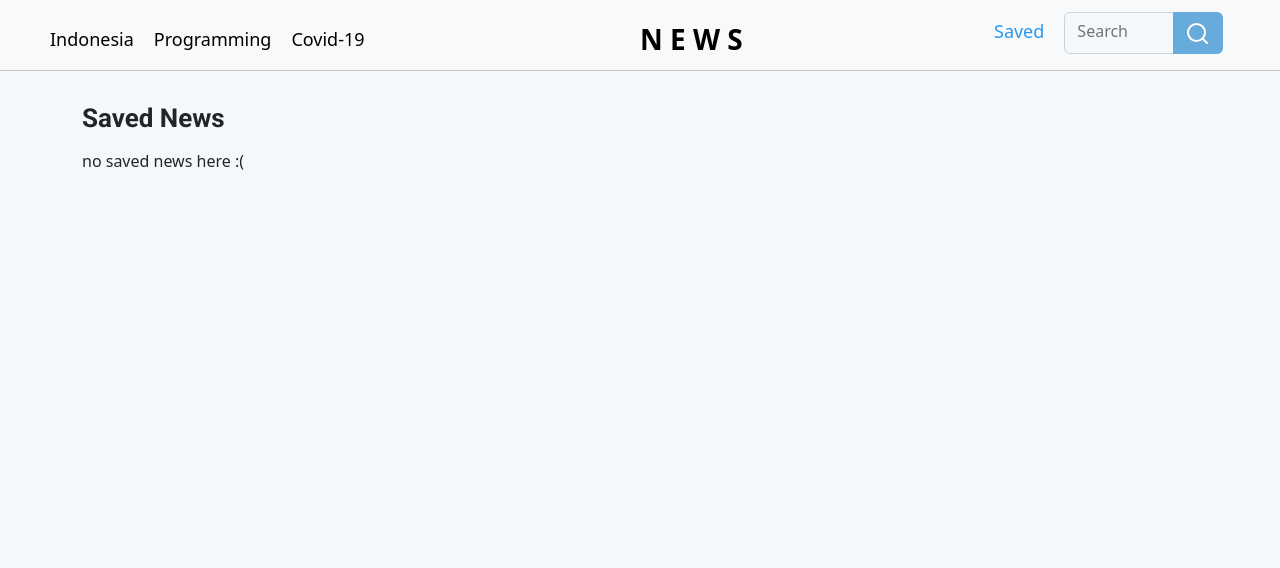
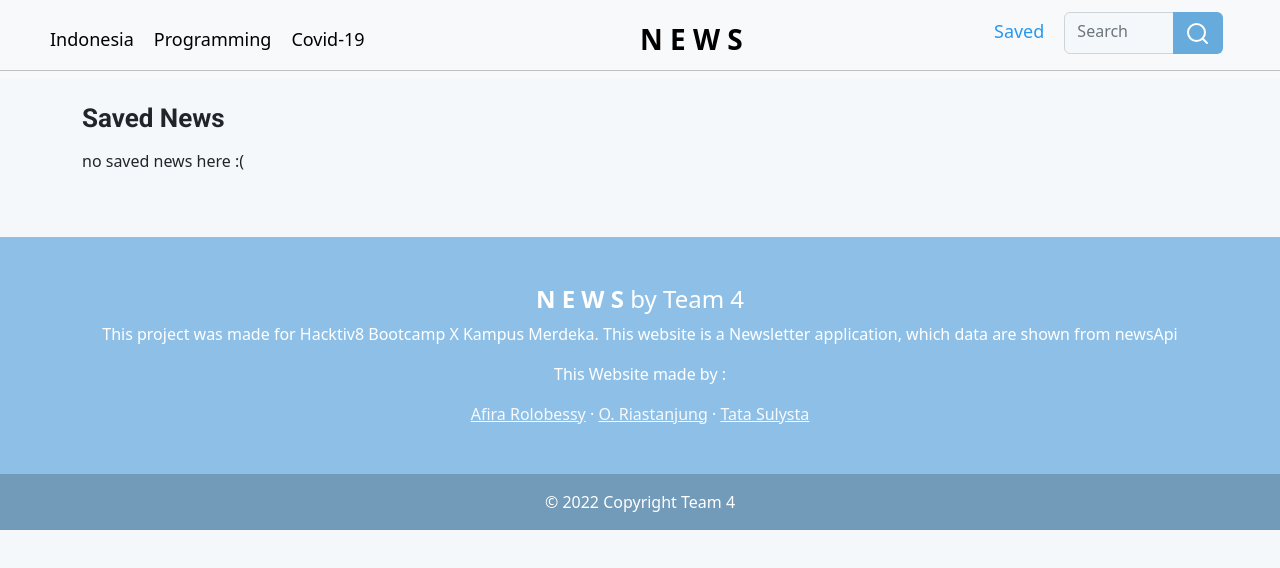
Before and after one commit to RCTN-KS-004-kelompok-4-tugas-1/NewsLetter-Application, a React (Create React App) app: page /saved in a window 1280 px wide. Shown: the top 568 px of the page. Built offline with nearby package versions, Linux system fonts and the light colour scheme.

Commit message:
finalize footer

```diff
--- a/src/App.css
+++ b/src/App.css
@@ -1,10 +1,11 @@
 :root {
   --background-color: #f4f8fb;
-  --gray: #9f9f9f;
+  --gray-1: #9f9f9f;
   --gray-2: #e6e6e6;
-  --blue: #67aadc;
+  --blue-1: #67aadc;
+  --blue-2: #2698ee;
+  --blue-3: #8ec0e7;
   --blue-hover: #518ab6;
-  --blue-2: #2698ee;
   --hover-shadow: rgba(17, 12, 46, 0.15) 0px 48px 100px 0px;
 }
 
--- a/src/App.js
+++ b/src/App.js
@@ -10,6 +10,7 @@ import {
   NotFound,
 } from './pages';
 import Navbar from './components/Navbar';
+import Footer from './components/Footer';
 
 function App() {
   return (
@@ -23,6 +24,7 @@ function App() {
         <Route path="covid-19" element={<Covid19 />} />
         <Route path="*" element={<NotFound />} />
       </Routes>
+      <Footer />
     </div>
   );
 }
--- a/src/components/Button/style.module.css
+++ b/src/components/Button/style.module.css
@@ -1,7 +1,7 @@
 .btn {
   border: none;
   outline: none;
-  background-color: var(--blue);
+  background-color: var(--blue-1);
   border-radius: 7px;
   display: flex;
   justify-content: center;
--- a/src/components/CardPopular/style.module.css
+++ b/src/components/CardPopular/style.module.css
@@ -27,7 +27,7 @@
 .card h2 {
   margin: 0;
   margin-top: 1rem;
-  color: var(--blue);
+  color: var(--blue-1);
   text-transform: uppercase;
   font-size: 16px;
   font-family: 'Roboto';
@@ -50,7 +50,7 @@
 
 .card p {
   font-family: 'Roboto';
-  color: var(--gray);
+  color: var(--gray-1);
   font-weight: 400;
   font-size: 16px;
   height: 80px;
--- a/src/components/CardRecent/styles.module.css
+++ b/src/components/CardRecent/styles.module.css
@@ -53,7 +53,7 @@
 
 .card p {
   font-family: 'Roboto';
-  color: var(--gray);
+  color: var(--gray-1);
   font-weight: 400;
   font-size: 16px;
   line-height: 19px;
--- a/src/components/Footer/index.jsx
+++ b/src/components/Footer/index.jsx
@@ -0,0 +1,53 @@
+import React from 'react';
+
+function Footer() {
+  return (
+    <footer
+      style={{
+        backgroundColor: 'var(--blue-3)',
+        color: 'white',
+      }}
+    >
+      <div className="d-flex flex-column justify-content-center align-items-center text-center p-5 flex-wrap">
+        <h4>
+          <span style={{ fontWeight: '700' }}>N E W S </span> by Team 4
+        </h4>
+        <p>
+          This project was made for Hacktiv8 Bootcamp X Kampus Merdeka. This
+          website is a Newsletter application, which data are shown from newsApi
+        </p>
+        <p>This Website made by : </p>
+        <nav>
+          <a
+            href="https://www.linkedin.com/in/afira-rolobessy-b12387221/"
+            className="link-light"
+          >
+            Afira Rolobessy
+          </a>
+          &nbsp;·&nbsp;
+          <a
+            href="https://www.linkedin.com/in/oriastanjung/"
+            className="link-light"
+          >
+            O. Riastanjung
+          </a>
+          &nbsp;·&nbsp;
+          <a
+            href="https://www.linkedin.com/in/tata-sulysta-1815821a2/"
+            className="link-light"
+          >
+            Tata Sulysta
+          </a>
+        </nav>
+      </div>
+      <div
+        className="text-center p-3"
+        style={{ backgroundColor: 'rgba(0, 0, 0, 0.2)' }}
+      >
+        &#169; {new Date().getFullYear()} Copyright Team 4
+      </div>
+    </footer>
+  );
+}
+
+export default Footer;
--- a/src/components/IconButton/styles.module.css
+++ b/src/components/IconButton/styles.module.css
@@ -6,5 +6,5 @@
 }
 
 .btn:hover {
-  background-color: var(--gray);
+  background-color: var(--gray-1);
 }
--- a/src/components/Navbar/index.jsx
+++ b/src/components/Navbar/index.jsx
@@ -75,7 +75,7 @@ function Navbar() {
             <button
               type="submit"
               className="btn"
-              style={{ backgroundColor: 'var(--blue)' }}
+              style={{ backgroundColor: 'var(--blue-1)' }}
               onClick={handleSubmit}
             >
               <IconSearch color="#ffffff" />
```
